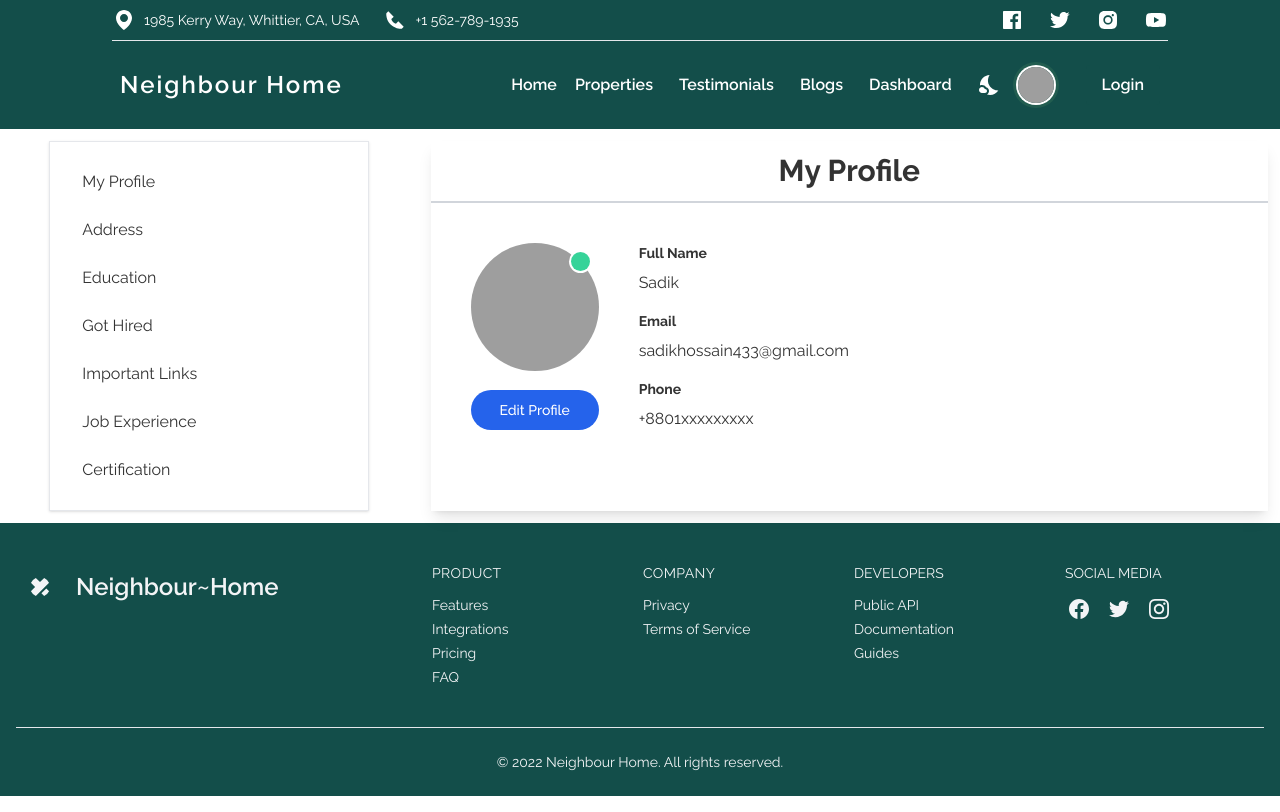
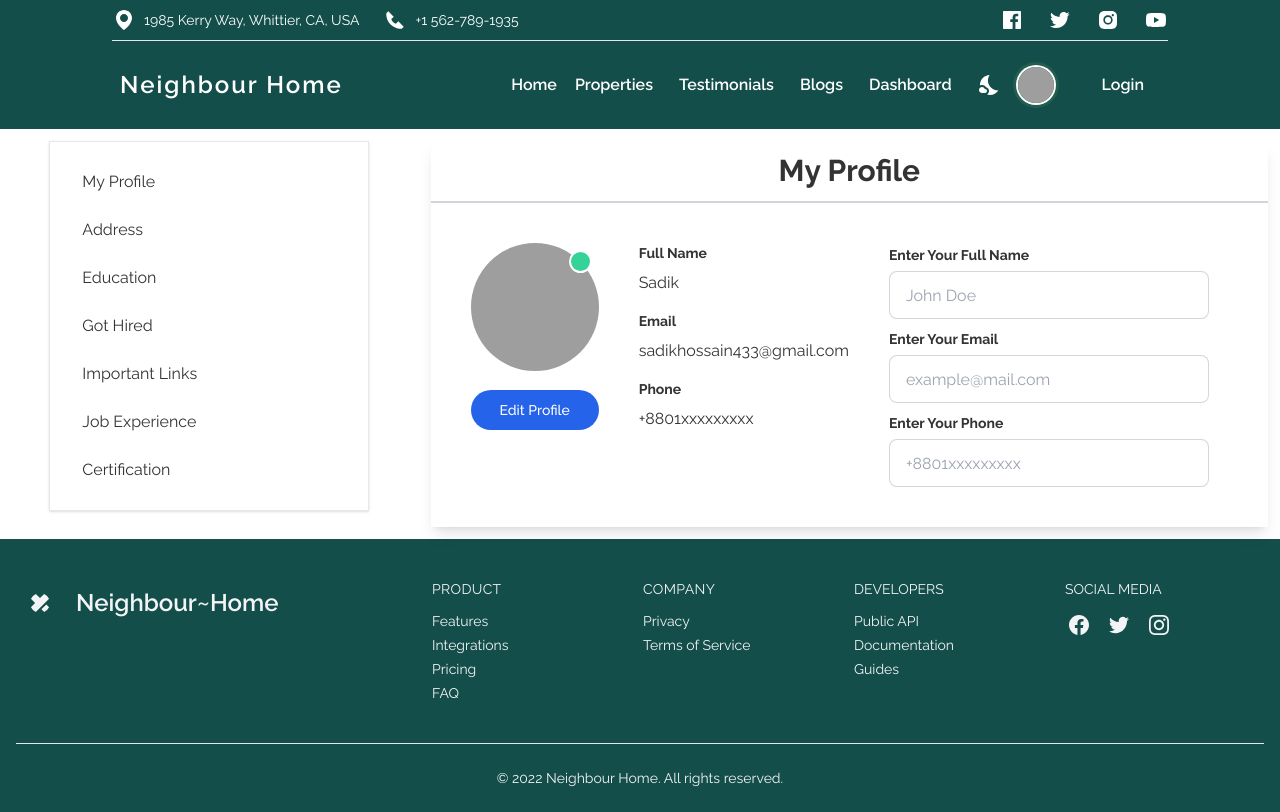
Before and after one commit to khanshorif331/neighbour-home, a React (Create React App) app: page /profile in a window 1280 px wide. Built offline with nearby package versions, Linux system fonts and the light colour scheme; no server answers; grey boxes are pictures that could not be loaded; a web font is replaced by a local one.

Commit message:
edit toogle button crated

```diff
--- a/src/Pages/Profile/MyProfile/MyProfile.js
+++ b/src/Pages/Profile/MyProfile/MyProfile.js
@@ -1,6 +1,9 @@
 import React from 'react';
 
 const MyProfile = () => {
+
+    const [toogleProfileEdit, setToogleProfileEdit] = React.useState(false);
+
     return (
         <section className=''>
             <h1 className='text-center text-3xl py-3 font-bold border-b-2 border-b-gray-300'>My Profile</h1>
@@ -11,9 +14,18 @@ const MyProfile = () => {
                             <img src="https://placeimg.com/192/192/people" alt='Profile' />
                         </div>
                     </div>
-                    <div className='my-3 bg-blue-600 text-center py-2 rounded-full text-white font-medium'>
-                        <button className='text-sm'> Edit Profile</button>
-                    </div>
+                    {
+                        toogleProfileEdit ?
+                            <div onClick={() => setToogleProfileEdit(!toogleProfileEdit)} className='my-3 bg-red-600 text-center py-2 rounded-full text-white font-medium cursor-pointer'>
+                                <button className='text-sm'> Cancel Edit</button>
+                            </div>
+                            :
+                            <div onClick={() => setToogleProfileEdit(!toogleProfileEdit)} className='my-3 bg-blue-600 text-center py-2 rounded-full text-white font-medium cursor-pointer'>
+                                <button className='text-sm'> Edit Profile</button>
+                            </div>
+                    }
+
+
                 </div>
                 <div className='space-y-4'>
                     <div className='space-y-2'>
@@ -29,6 +41,22 @@ const MyProfile = () => {
                         <p>+8801xxxxxxxxx</p>
                     </div>
                 </div>
+                <form>
+                    <div className='space-y-2'>
+                        <div className='space-y-1'>
+                            <label className='text-sm font-bold'>Enter Your Full Name</label>
+                            <input type="text" placeholder="John Doe" class="input input-bordered w-full max-w-xs" />
+                        </div>
+                        <div className='space-y-1'>
+                            <label className='text-sm font-bold'>Enter Your Email</label>
+                            <input type="text" placeholder="example@mail.com" class="input input-bordered w-full max-w-xs" />
+                        </div>
+                        <div className='space-y-1'>
+                            <label className='text-sm font-bold'>Enter Your Phone</label>
+                            <input type="text" placeholder="+8801xxxxxxxxx" class="input input-bordered w-full max-w-xs" />
+                        </div>
+                    </div>
+                </form>
             </div>
         </section>
     );
```
